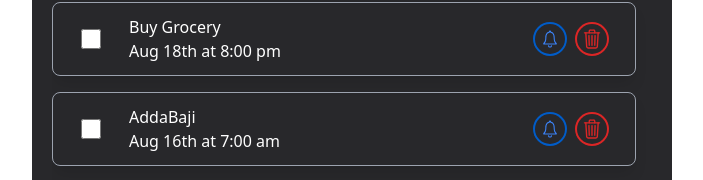
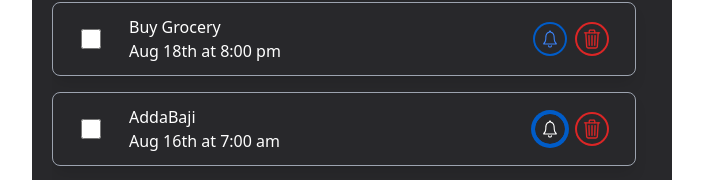
Before and after one commit to asifmrony/react-todo-list, a React (Create React App) app: page / in a window 1280 px wide. Shown: the part 444-624 px from the top of the page, without its empty margins (288-991 px from the left). Built offline with nearby package versions, Linux system fonts and the light colour scheme.

Commit message:
addForm component transition

```diff
--- a/src/App.js
+++ b/src/App.js
@@ -1,10 +1,12 @@
+import { useState } from 'react';
 import './App.css';
 import Header from "./components/Header";
 import TodoAdd from "./components/TodoAdd";
 import Todos from "./components/Todos";
+import AddTodo from "./components/AddTodo";
 
 function App() {
-  const todos = [
+  const [todos, setTodos] = useState([
     {
       id: 1,
       title: "Cart Feature Add",
@@ -35,7 +37,19 @@ function App() {
       date: "Aug 19th at 7:00 pm",
       remainder: true,
     }
-  ];
+  ]);
+
+  // Delete Todo
+  const deleteTodo = (id) => {
+    // console.log('delete', id);
+    setTodos(todos.filter((todo) => todo.id !== id));
+  }
+
+  // Toggle Remainder
+  const toggleRemainder = (id) => {
+    console.log('toggle', id);
+    setTodos(todos.map((todo) => todo.id === id ? { ...todo, remainder: !todo.remainder } : todo));
+  }
 
   return (
     <div className="container mx-auto w-1/2 bg-[#28282B] text-white">
@@ -45,19 +59,9 @@ function App() {
         {/* blank todo add button */}
         {todos.length < 1 && <TodoAdd />}
         {/* Todo Popup add form */}
-        <form action="#" className='px-4 py-5 mb-4 border border-gray-400 rounded-md focus:shadow-lg focus:shadow-cyan-500/50'>
-          <input type="text" name="tasktitle" id="taskTitle" className='mb-4 w-full h-10 rounded-lg px-4 py-2 placeholder:text-slate-400 text-slate-700' placeholder='Title' />
-          <input type="text" name="taskdate" id="taskDate" className='mb-4 w-full h-10 rounded-lg px-4 py-2 placeholder:text-slate-400 text-slate-700'  placeholder='Date and Time'/>
-          <div>
-            <label htmlFor="taskReminder">
-              <input type="checkbox" name="taskremainder" id="taskReminder" className='mr-2 h-4 w-4'/>
-              Turn on Reminder
-            </label>
-          </div>
-          <input type="submit" value="Submit"  className='w-full bg-blue-700 py-2 px-5 cursor-pointer rounded-lg mt-3'/>
-        </form>
+        <AddTodo />
         <div className="todos space-y-4 h-[383px] max-h-[574px] overflow-x-hidden overflow-y-auto pr-4">
-          <Todos todos = {todos}/>
+          <Todos todos = {todos} onDelete = {deleteTodo} onToggle ={toggleRemainder}/>
         </div>
         <div className="mt-5 w-full h-[1px] bg-gray-700"></div>
         {/* FInished Todos will be here */}
--- /dev/null
+++ b/src/components/AddTodo.js
@@ -0,0 +1,19 @@
+import { useState } from 'react'
+
+function addTodo() {
+  return (
+    <form action="#" className='px-4 py-5 mb-4 border border-gray-400 rounded-md focus:shadow-lg focus:shadow-cyan-500/50'>
+        <input type="text" name="tasktitle" id="taskTitle" className='mb-4 w-full h-10 rounded-lg px-4 py-2 placeholder:text-slate-400 text-slate-700' placeholder='Title' />
+        <input type="text" name="taskdate" id="taskDate" className='mb-4 w-full h-10 rounded-lg px-4 py-2 placeholder:text-slate-400 text-slate-700'  placeholder='Date and Time'/>
+        <div>
+            <label htmlFor="taskReminder">
+                <input type="checkbox" name="taskremainder" id="taskReminder" className='mr-2 h-4 w-4'/>
+                Turn on Reminder
+            </label>
+        </div>
+        <input type="submit" value="Submit"  className='w-full bg-blue-700 py-2 px-5 cursor-pointer rounded-lg mt-3'/>
+    </form>
+  )
+}
+
+export default addTodo
--- a/src/components/Todo.js
+++ b/src/components/Todo.js
@@ -3,7 +3,7 @@ import { IconContext } from 'react-icons';
 import { IoIosNotificationsOutline } from 'react-icons/io';
 import { IoTrashOutline } from 'react-icons/io5';
 
-function Todo({ todo }) {
+function Todo({ todo, onDelete, onToggle }) {
   return (
     <div className="todo shadow-lg rounded-lg py-3 px-7 flex justify-between items-center border border-gray-400 mt-4">
         <div className="todo__content flex items-center space-x-7">
@@ -14,11 +14,12 @@ function Todo({ todo }) {
             </div>
         </div>
         <div className='flex space-x-3'>
-            <IconContext.Provider value={{ className: "text-3xl bg-transparent rounded-full fill-blue-500 p-1 hover:fill-white hover:p-0 cursor-pointer hover:bg-[#005CC8] hover:ring-offset-2 hover:ring-offset-[#005CC8] ring-2 ring-[#005CC8]"}}>
-                <IoIosNotificationsOutline />
+            <IconContext.Provider value={{ className: `text-3xl bg-transparent rounded-full fill-blue-500 p-1 hover:fill-white hover:p-0 cursor-pointer hover:bg-[#005CC8] hover:ring-offset-2 hover:ring-offset-[#005CC8] ring-2 ring-[#005CC8] ${todo.remainder ? 'p-0 fill-white bg-[#005CC8] ring-offset-2 ring-offset-[#005CC8]' : ''}`}}>
+                <IoIosNotificationsOutline onDoubleClick={() => onToggle(todo.id)} />
+                {/* {todo.remainder ? className="fill-white bg-[#005CC8] ring-offset-2 ring-offset-[#005CC8]" } */}
             </IconContext.Provider>
             <IconContext.Provider value={{ className: "text-3xl bg-transparent rounded-full stroke-red-600 p-1 hover:stroke-white hover:p-0 cursor-pointer hover:bg-red-600 hover:ring-offset-2 hover:ring-offset-red-600 ring-2 ring-red-600"}}>
-                <IoTrashOutline />
+                <IoTrashOutline onClick={() => onDelete(todo.id)} />
             </IconContext.Provider>
         </div>
     </div>
--- a/src/components/Todos.js
+++ b/src/components/Todos.js
@@ -1,11 +1,11 @@
 import React from 'react';
 import Todo from './Todo'
 
-function Todos({ todos }) {
+function Todos({ todos, onDelete, onToggle }) {
   return (
     <>
         {todos.map((todo) => (
-            <Todo key={todo.id} todo={todo} />
+            <Todo key={todo.id} todo={todo} onDelete={onDelete} onToggle={onToggle} />
         ))
         }
     </>
```
